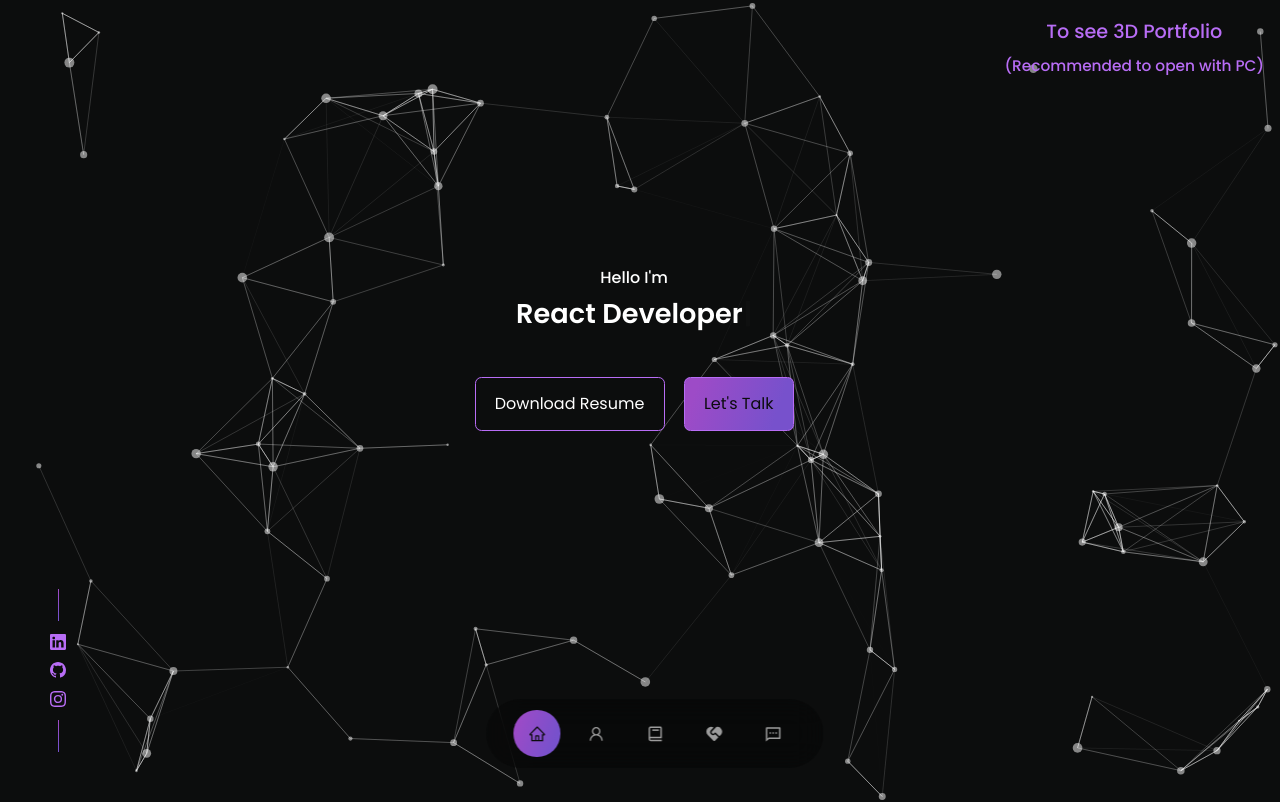
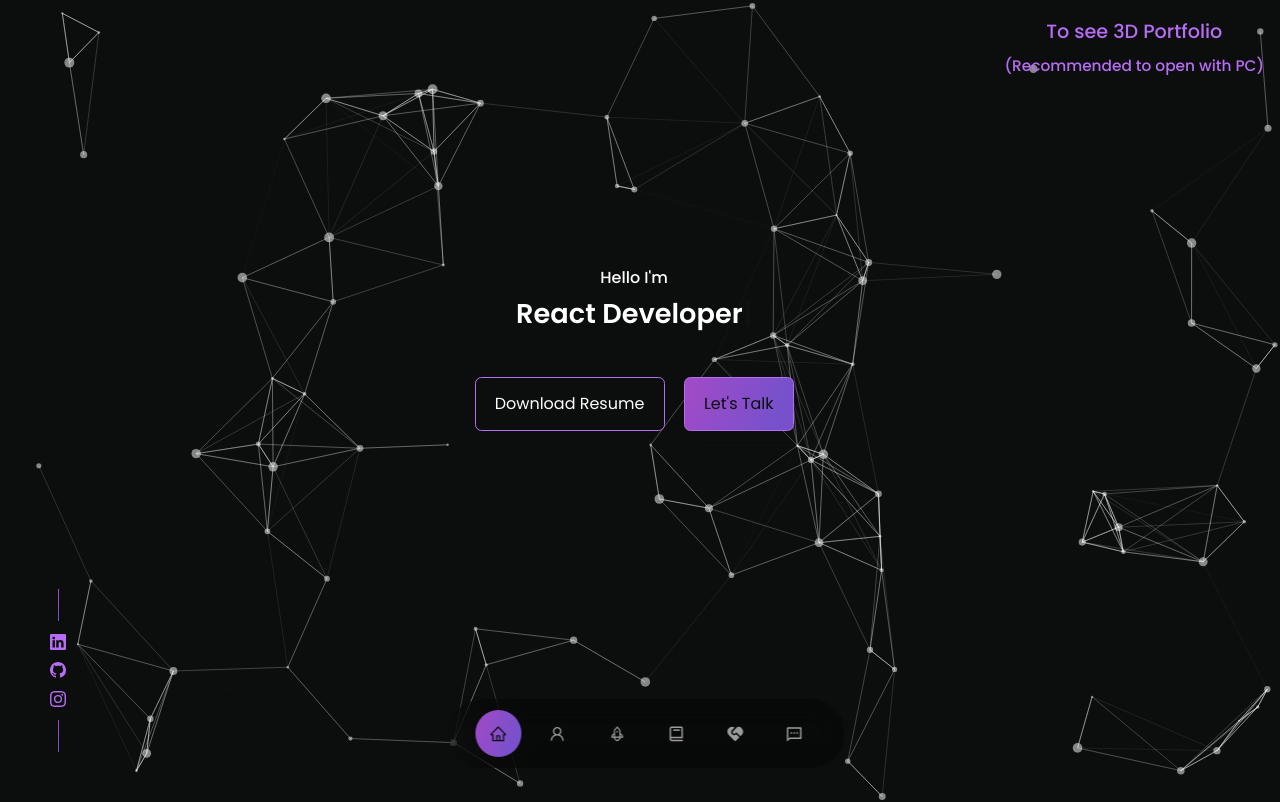
Before and after one commit to najrul04/portfolio_main, a React (Vite) app: page / in a window 1280 px wide. Shown: the top 802 px of the page. Built offline with nearby package versions, Linux system fonts and the light colour scheme.

Commit message:
broken link fix, nav bar fixed

```diff
--- a/src/components/experience/Experience.jsx
+++ b/src/components/experience/Experience.jsx
@@ -60,7 +60,10 @@ const ExperienceCard = ({ experience }) => {
 const Experience = () => {
   return (
     <>
-      <motion.div variants={textVariant()}>
+      <motion.div variants={textVariant()}
+      id='experience'
+      >
+
         <p style={{textAlign: "center"}}>
           What I have done so far
         </p>
--- a/src/components/footer/Footer.jsx
+++ b/src/components/footer/Footer.jsx
@@ -16,13 +16,15 @@ const Footer = () => {
 
         <li><a href="#about">About</a></li>
 
+        <li><a href="#experience">Experience</a></li>
+
         <li><a href="#skills">Skills</a></li>
 
         {/* <li><a href="#services">Services</a></li> */}
 
         <li><a href="#portfolio">Portfolio</a></li>
 
-        {/* <li><a href="#testimonials">Testimonials</a></li> */}
+        <li><a href="#testimonials">Testimonials</a></li>
 
         <li><a href="#contact">Contact</a></li>
 
@@ -36,11 +38,11 @@ const Footer = () => {
         </div>
         <div
         whilehover={{scale:1.1}}>
-        <a href="https://www.linkedin.com/in/najrul-islam/" target="_blank" rel='noreferrer'><FaLinkedin/></a>
+        <a href="https://www.linkedin.com/in/najrul04/" target="_blank" rel='noreferrer'><FaLinkedin/></a>
         </div>
         <div
         whilehover={{scale:1.1}}>
-        <a href="https://www.instagram.com/nazrul_i04/?hl=en" target="_blank" rel='noreferrer'><GrInstagram/></a>
+        <a href="https://www.instagram.com/najrul04/?hl=en" target="_blank" rel='noreferrer'><GrInstagram/></a>
         </div>
         <div
         whilehover={{scale:1.1}}>
--- a/src/components/nav/Nav.css
+++ b/src/components/nav/Nav.css
@@ -5,7 +5,7 @@ nav {
   padding: 0.7rem 1.7rem;
   z-index: 2;
   position: fixed;
-  left: 50%;
+  left: 47%;
   transform: translateX(-50%);
   bottom: 2rem;
   display: flex;
--- a/src/components/nav/Nav.jsx
+++ b/src/components/nav/Nav.jsx
@@ -1,6 +1,6 @@
 import { motion } from 'framer-motion'
 import React, { useState } from 'react'
-import { AiOutlineHome, AiOutlineUser } from 'react-icons/ai'
+import { AiOutlineHome, AiOutlineUser, AiOutlineRocket } from 'react-icons/ai'
 import { BiBook } from 'react-icons/bi'
 import { RiMessage2Line, RiServiceFill } from 'react-icons/ri'
 import './Nav.css'
@@ -17,9 +17,15 @@ const Nav = () => {
       >
 
         <a href="#" onClick={() => setActiveNav('#')} className={activeNav === "#" ? 'active' : ""}><AiOutlineHome/></a>
+
         <a href="#about" onClick={() => setActiveNav('#about')} className={activeNav === "#about" ? 'active' : ""}><AiOutlineUser/></a>
-        <a href="#skills" onClick={() => setActiveNav('#experience')} className={activeNav === "#experience" ? 'active' : ""}><BiBook/></a>
+
+        <a href="#experience" onClick={() => setActiveNav('#experience')} className={activeNav === "#experience" ? 'active' : ""}><AiOutlineRocket/></a>
+
+        <a href="#skills" onClick={() => setActiveNav('#skills')} className={activeNav === "#skills" ? 'active' : ""}><BiBook/></a>
+
         <a href="#portfolio" onClick={() => setActiveNav('#portfolio')} className={activeNav === "#portfolio" ? 'active' : ""}><RiServiceFill/></a>
+
         <a href="#contact" onClick={() => setActiveNav('#contact')} className={activeNav === "#contact" ? 'active' : ""}><RiMessage2Line/></a>
 
       </motion.nav>
```
Also changed, not shown: src/input.css (deleted), 1 other file (tests, documents, lock files or other folders).
